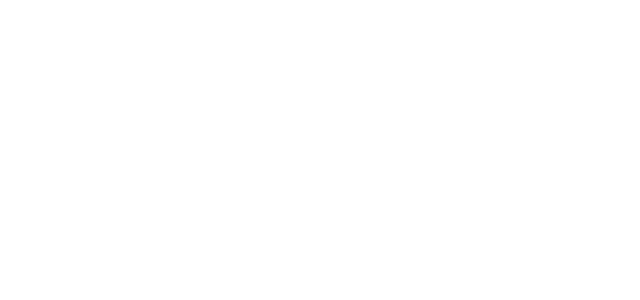
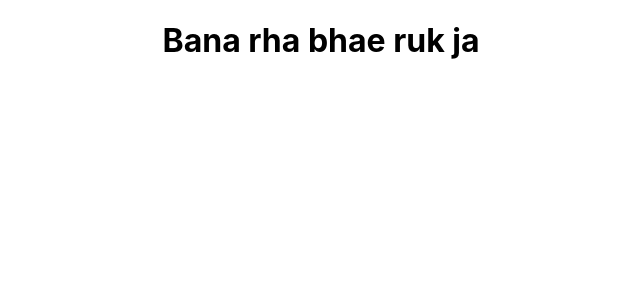
Before and after one commit to nitishpratap18/expense-tracker, a React (Create React App) app: page /signin in a window 1280 px wide. Before the commit this address had no page. Shown: the top 300 px of the page, without its empty margins (319-959 px from the left). Built offline with nearby package versions, Linux system fonts and the light colour scheme.

Commit message:
router created

```diff
--- /dev/null
+++ b/src/Components/LoginPage.js
@@ -0,0 +1,9 @@
+import React from 'react'
+const LoginPage = ()=>{
+   return(
+       <>
+           <h1>Bana rha bhae ruk ja</h1>
+       </>
+   )
+}
+export default LoginPage
--- a/src/Components/OnBoarding.js
+++ b/src/Components/OnBoarding.js
@@ -23,7 +23,7 @@
             <div style={{display:"flex" , justifyContent : "space-evenly", color : 'rgba(105, 174, 169, 1)', marginTop: '-3rem' }}>
                 <p>Already have a account?</p>
 
-                <a href={"g"} style={{textDecoration:'none' }}>
+                <a href={"/signin"} style={{textDecoration:'none' }}>
                     <p style={{color : 'rgba(105, 174, 169, 1)' , textDecoration : 'none' , }}>login</p></a>
 
             </div>
--- a/src/Components/Routers.js
+++ b/src/Components/Routers.js
@@ -2,16 +2,22 @@
 import { BrowserRouter as Router, Route, Routes,Link } from 'react-router-dom'
 import OnBoarding from "./OnBoarding";
 import Transaction from "./Transaction";
+import SignUp from "./SignUp";
+import LoginPage from "./LoginPage";
 const Routers = ()=>{
     return(
         <>
             <Router>
                 <Link to='/getStarted'style={{textDecoration:'none'}} ></Link>
                 <Link to='/'style={{textDecoration:'none'}} ></Link>
+                <Link to='/signin'style={{textDecoration:'none'}} ></Link>
+                <Link to='/signup' style={{textDecoration:'none'}} ></Link>
                 <Routes>
 
                     <Route exact path="/getStarted" element={<Transaction/>}/>
                     <Route exact path="/" element={<OnBoarding/>}/>
+                    <Route exact path="/signin" element={<LoginPage/>}/>
+                    <Route exact path="/signup" element={<SignUp/>}/>
                 </Routes>
             </Router>
         </>
--- /dev/null
+++ b/src/Components/SignUp.js
@@ -0,0 +1,9 @@
+import React from "react";
+const SignUp = ()=>{
+    return(
+        <>
+            <h1>Bn rha hai</h1>
+        </>
+    )
+}
+export default SignUp
```
